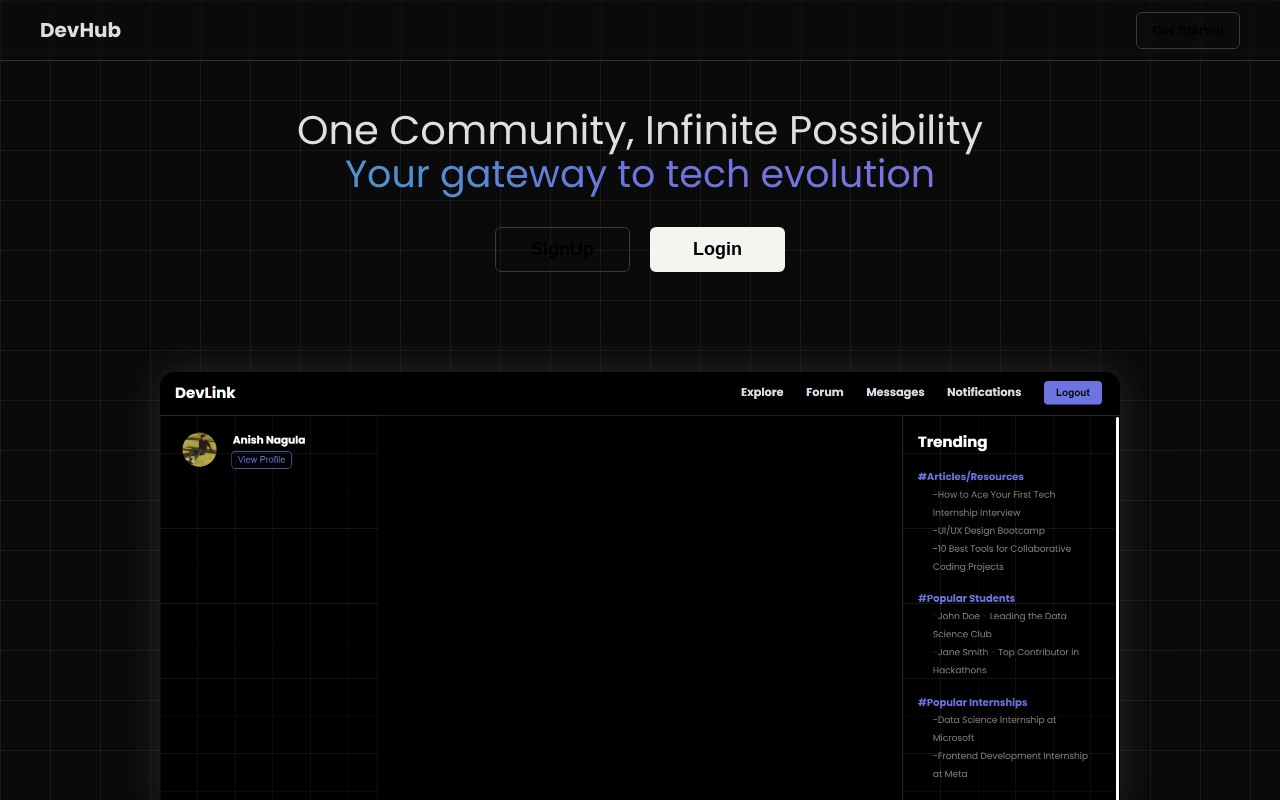
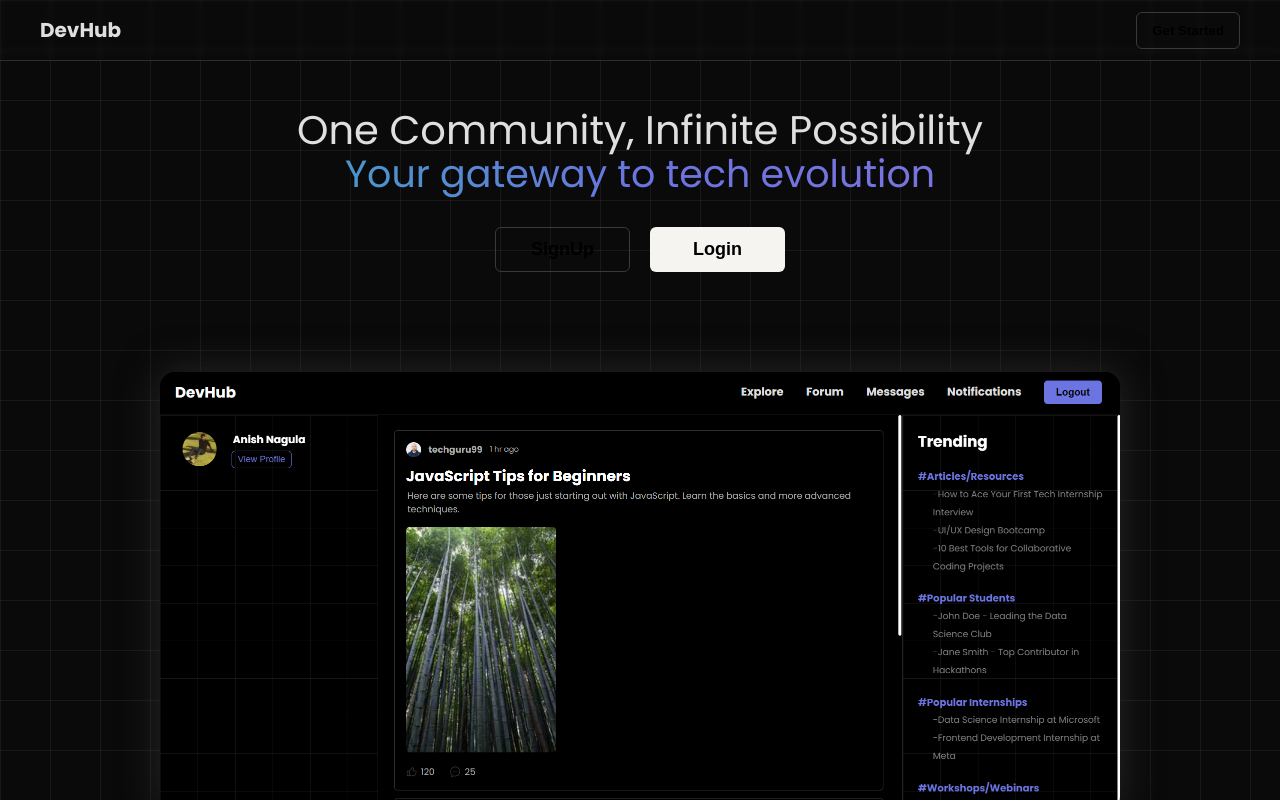
Before and after one commit to anishNagula/DevLink_front, a React (Vite) app: page / in a window 1280 px wide. Built offline with nearby package versions, Linux system fonts and the light colour scheme.

Commit message:
image asset handleing issue

```diff
--- a/src/components/LeftSidebar.jsx
+++ b/src/components/LeftSidebar.jsx
@@ -1,13 +1,14 @@
 import React from 'react';
 import { Link } from 'react-router-dom';
 import styles from './LeftSidebar.module.css';
+import userProfilePic from '../assets/anish.jpg';
 
 const LeftSidebar = () => {
   return (
     <div className={styles.sidebar}>
       <div className={styles.profileSection}>
         <img
-          src="../src/assets/anish.jpg"
+          src={userProfilePic}
           alt="User"
           className={styles.profileImage}
         />
--- a/src/pages/Landing.jsx
+++ b/src/pages/Landing.jsx
@@ -1,6 +1,7 @@
 import React from 'react'
 import { Link, useLocation, useNavigate } from 'react-router-dom';
 import styles from './landing.module.css'
+import landingImage from '../assets/landing3.png'
 
 const Landing = () => {
   return (
@@ -20,7 +21,7 @@ const Landing = () => {
       </div>
 
       <div className={styles.imgSec}>
-        <img src='../src/assets/landing2.png'></img>
+        <img src={landingImage}></img>
       </div>
 
       <h3 className={styles.featuresH3}>Features & Overview</h3>
```
Also changed, not shown: src/assets/landing3.png (added).
